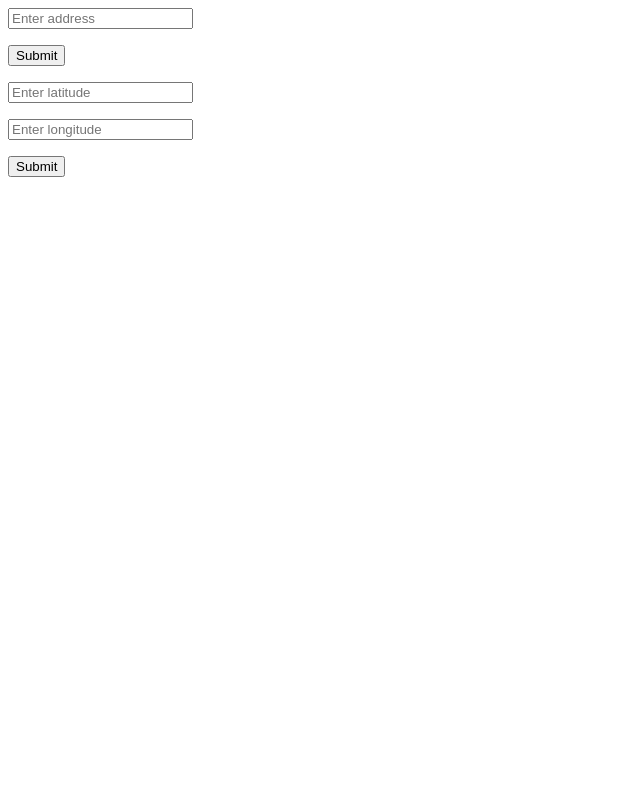
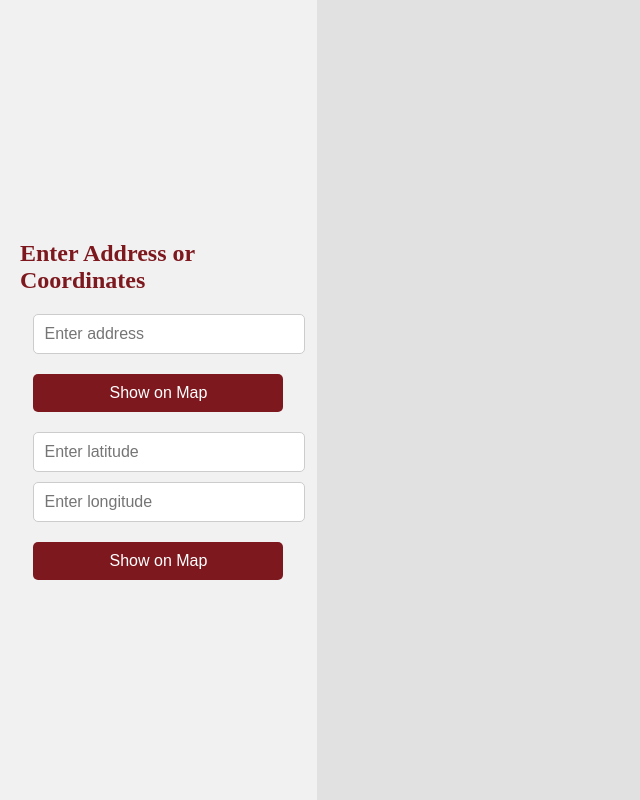
Before and after one commit to Tushar292004/RLP_build, a PHP site: page / in a window 1280 px wide. Shown: the whole page, without its empty margins (0-640 px from the left). Run offline with PHP 8.4, Linux system fonts and the light colour scheme.

Commit message:
Add files via upload

```diff
--- a/index.php
+++ b/index.php
@@ -1,48 +1,140 @@
+<!DOCTYPE html>
+<html lang="en">
+<head>
+    <meta charset="UTF-8">
+    <meta name="viewport" content="width=device-width, initial-scale=1.0">
+    <title>Full-Screen Divs</title>
+    <style>
+        body, html {
+            margin: 0;
+            padding: 0;
+            height: 100%;
+        }
 
-<form method="POST">
-    <p>
-        <input type="text" name="address" placeholder="Enter address">
-    </p>
+        .container {
+            display: flex;
+            height: 100%;
+        }
 
-    <input type="submit" name="submit_address">
-</form>
+        .left-div {
+            background: #f1dfdf;
+            flex: 0.3; /* Adjust this value to control the left div's width */
+            background-color: #f1f1f1;
+            padding: 20px;
+            box-sizing: border-box;
+            display: flex;
+            flex-direction: column;
+            justify-content: center;
+            align-items: center;
+        }
 
+        .left-div h2 {
+            color: #7d191e;
+            font-size: 24px;
+            margin-bottom: 20px;
+            color : ;
+        }
 
+        .left-div form {
+            width: 100%;
+            max-width: 250px;
 
-<?php
-    if (isset($_POST["submit_address"]))
-    {
-        $address = $_POST["address"];
-        $address = str_replace(" ", "+", $address);
-        ?>
+        }
 
-        <iframe width="100%" height="500" src="https://maps.google.com/maps?q=<?php echo $address; ?>&output=embed"></iframe>
+        .left-div input[type="text"] {
+            width: 100%;
+            padding: 10px;
+            margin-bottom: 10px;
+            border: 1px solid #ccc;
+            border-radius: 5px;
+            font-size: 16px;
+        }
 
-        <?php
-    }
-?>
+        .left-div input[type="submit"] {
+            width: 100%;
+            padding: 10px;
+            background-color: #7d191e;
+            color: white;
+            border: none;
+            border-radius: 5px;
+            cursor: pointer;
+            font-size: 16px;
+            margin-top: 10px; /* Add margin to create space between elements */
+        }
 
-<form method="POST">
-    <p>
-        <input type="text" name="latitude" placeholder="Enter latitude">
-    </p>
+        .right-div {
+            flex: 1;
+            background-color: #e1e1e1;
+            padding: 20px;
+            box-sizing: border-box;
+        }
 
-    <p>
-        <input type="text" name="longitude" placeholder="Enter longitude">
-    </p>
+        /* Full-height Google Maps iframe */
+        .right-div iframe {
+            width: 100%;
+            height: 100%;
+        }
 
-    <input type="submit" name="submit_coordinates">
-</form>
+        .left-div input[type="submit"] {
+            width: 100%;
+            padding: 10px;
+            background-color: #7d191e;
+            color: white;
+            border: none;
+            border-radius: 5px;
+            cursor: pointer;
+            font-size: 16px;
+            margin-top: 10px; /* Add margin to create space between elements */
+            transition: background-color 0.3s ease; /* Add a transition effect for smooth hover */
+        }
 
-<?php
-    if (isset($_POST["submit_coordinates"]))
-    {
-        $latitude = $_POST["latitude"];
-        $longitude = $_POST["longitude"];
-        ?>
+        /* Hover effect: Change background color on hover */
+        .left-div input[type="submit"]:hover {
+            background-color: #a1353b; /* Change this color to your desired hover effect */
+        }
 
-        <iframe width="100%" height="500" src="https://maps.google.com/maps?q=<?php echo $latitude; ?>,<?php echo $longitude; ?>&output=embed"></iframe>
+    </style>
+</head>
+<body>
+    <div class="container">
+        <div class="left-div">
+            <h2>Enter Address or Coordinates</h2>
+            <!-- Form for Address -->
+            <form method="POST">
+                <input type="text" name="address" placeholder="Enter address" value="<?php echo isset($_POST['address']) ? $_POST['address'] : ''; ?>">
+                <input type="submit" name="submit_address" value="Show on Map">
+            </form>
 
-        <?php
-    }
-?>
+            <!-- Add some space between the two forms -->
+            <div style="margin-top: 20px;"></div>
+
+            <!-- Form for Coordinates -->
+            <form method="POST">
+                <input type="text" name="latitude" placeholder="Enter latitude" value="<?php echo isset($_POST['latitude']) ? $_POST['latitude'] : ''; ?>">
+                <input type="text" name="longitude" placeholder="Enter longitude" value="<?php echo isset($_POST['longitude']) ? $_POST['longitude'] : ''; ?>">
+                <input type="submit" name="submit_coordinates" value="Show on Map">
+            </form>
+        </div>
+        <div class="right-div">
+            <!-- PHP code for displaying Google Maps based on form submissions -->
+            <?php
+            if (isset($_POST["submit_coordinates"]))
+            {
+                $latitude = $_POST["latitude"];
+                $longitude = $_POST["longitude"];
+                ?>
+                <iframe src="https://maps.google.com/maps?q=<?php echo $latitude; ?>,<?php echo $longitude; ?>&output=embed"></iframe>
+                <?php
+            } elseif (isset($_POST["submit_address"]))
+            {
+                $address = $_POST["address"];
+                $address = str_replace(" ", "+", $address);
+                ?>
+                <iframe src="https://maps.google.com/maps?q=<?php echo $address; ?>&output=embed"></iframe>
+                <?php
+            }
+            ?>
+        </div>
+    </div>
+</body>
+</html>
```
